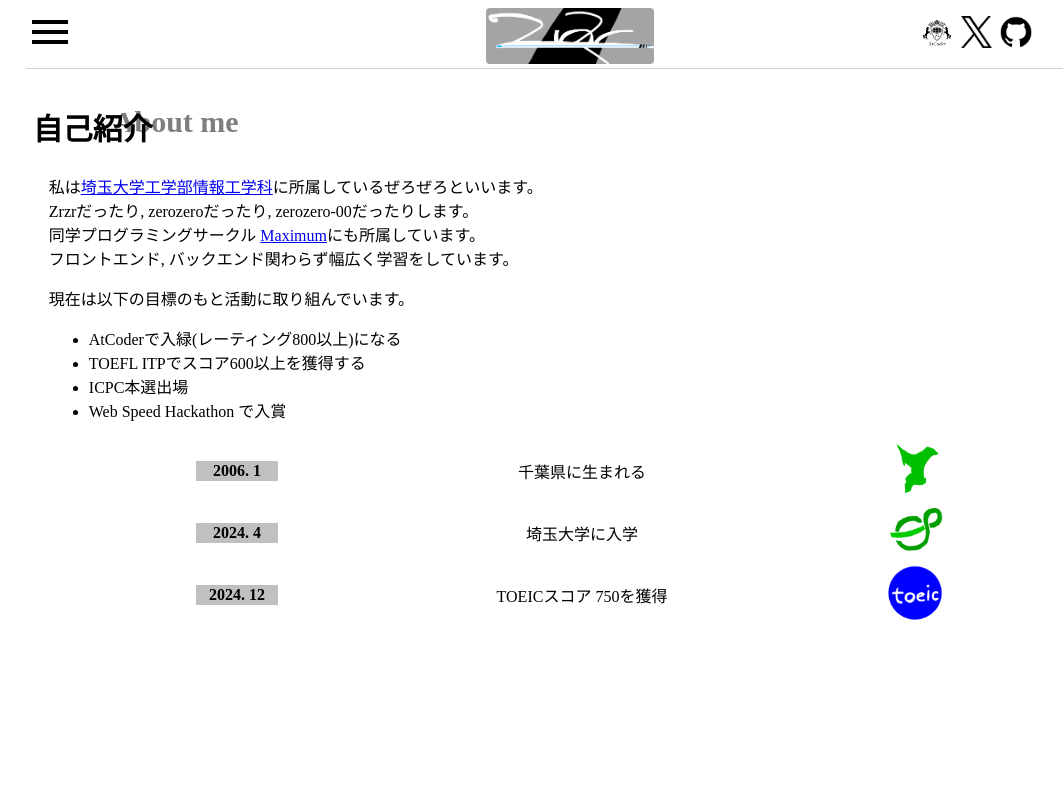
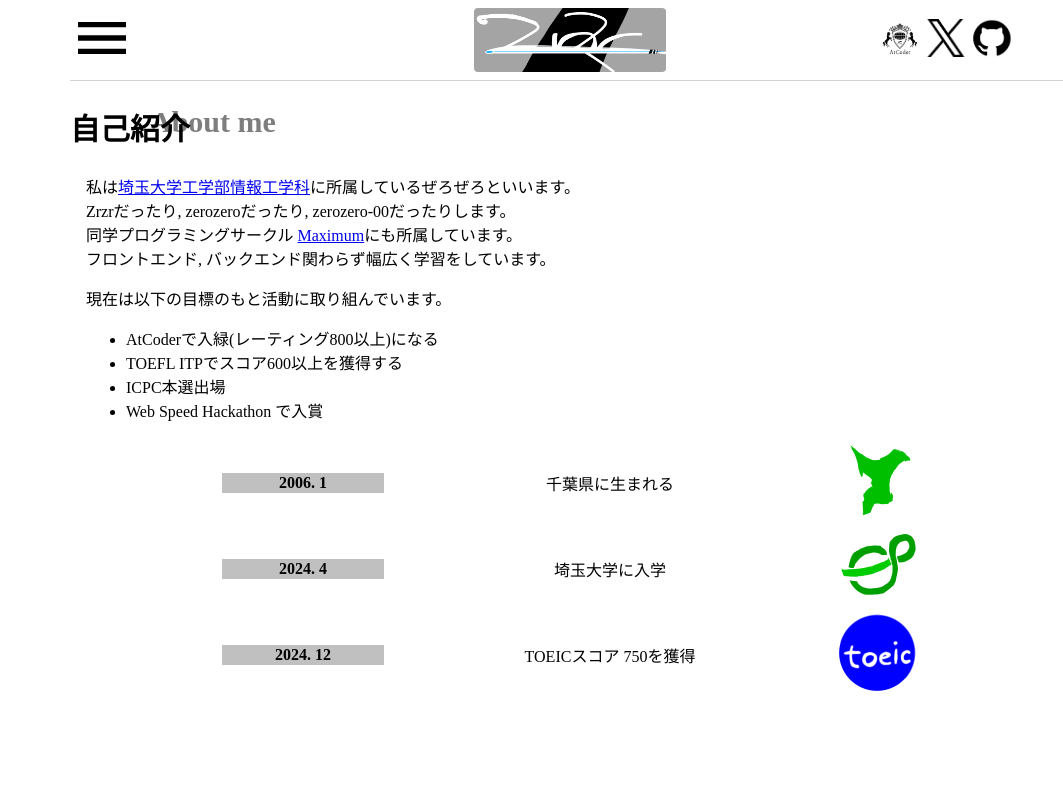
Before and after one commit to zerozero-0-0/homepage, a React (Vite) app: page / in a window 1280 px wide. Shown: the top 800 px of the page, without its empty margins (70-1133 px from the left). Built offline with nearby package versions, Linux system fonts and the light colour scheme.

Commit message:
vh -> remに修正

```diff
--- a/src/components/About/About.css
+++ b/src/components/About/About.css
@@ -1,6 +1,6 @@
 .about {
   width: 85%;
-  max-width: 1200px;
+  max-width: 1000px;
   margin: 10vh auto 0 auto;
 }
 
@@ -31,7 +31,7 @@
 }
 
 .about_myHistory th {
-  width: 10vh;
+  width: 10rem;
   background-color: #c0c0c0;
 }
 
@@ -43,6 +43,6 @@
 
 .about_myHistory img {
   border-radius: 4px;
-  height: 7vh;
+  height: 5rem;
   width: auto;
 }
--- a/src/components/Footer/Footer.css
+++ b/src/components/Footer/Footer.css
@@ -1,5 +1,5 @@
 .footer {
-  max-width: 1200px;
+  max-width: 1000px;
   width: 85%;
   padding: 0.5vh 0;
   margin: 0 auto;
--- a/src/components/Header/Header.css
+++ b/src/components/Header/Header.css
@@ -1,48 +1,53 @@
 .header {
   width: 85%;
-  max-width: 1200px;
-  margin: 0 auto;
+  height: 4rem;
+  max-width: 1000px;
+  padding-top: 0.5rem;
   display: flex;
   align-items: center;
+  justify-content: space-between;
   padding-bottom: 1vh;
   border-bottom: 1px solid #d3d3d3;
   writing-mode: horizontal-tb;
   position: fixed;
-  top: 1vh;
+  top: 0;
   left: 50%;
   transform: translateX(-50%);
-  z-index: 2;
+  z-index: 1;
   background-color: white;
 }
 
+.header .tab {
+  flex: 1;
+}
+
 .header .tab img {
-  height: 6vh;
+  height: 4rem;
   width: auto;
 }
 
 .header .banner {
-  position: absolute;
-  top: 0;
-  left: 50%;
-  transform: translateX(-50%);
+  flex: 1;
+  display: flex;
+  justify-content: center;
 }
 
 .header .banner img {
-  height: 7vh;
+  height: 4rem;
   width:  auto;
   border-radius: 4px;
 }
 
 .header .access_links {
-  max-width: 85%;
-  display: inline-block;
-  position: absolute;
-  right: 7.5%;
+  flex: 1;
+  display: flex;
+  justify-content: center;
+  transform: translateX(3vw);
 }
 
 
 .header .access_links img {
-  height: 4vh;
+  height: 2.4rem;
   width: auto;
   margin-left: 1vh;
 }
```
